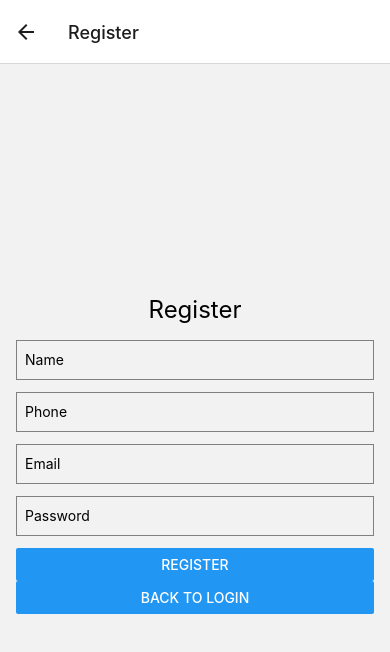
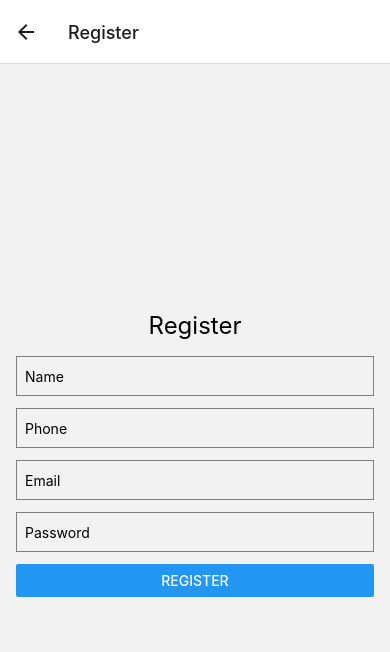
Before and after one commit to ThomasRask123/INNT, a React Native app in the folder GK2/: screen /Register in a window 390 px wide. Shown: the top 652 px of the page. Built offline with nearby package versions, Linux system fonts and the light colour scheme.

Commit message:
My tasks virker lidt

```diff
--- a/GK2/screens/RegisterScreen.js
+++ b/GK2/screens/RegisterScreen.js
@@ -1,6 +1,6 @@
 import React, { useState } from 'react';
 import { View, Text, TextInput, Button, StyleSheet } from 'react-native';
-import { getAuth, createUserWithEmailAndPassword } from 'firebase/auth';
+import { getAuth, createUserWithEmailAndPassword, updateProfile } from 'firebase/auth';
 import { useNavigation } from '@react-navigation/native';
 
 const RegisterScreen = () => {
@@ -20,7 +20,17 @@ const RegisterScreen = () => {
         console.log('User registered:', user);
         console.log('Name:', name);
         console.log('Phone:', phone);
-        navigation.navigate('Login');
+
+        // Update displayName
+        updateProfile(user, {
+          displayName: name,
+        }).then(() => {
+          console.log('Display name set:', name);
+          navigation.navigate('Login');
+        }).catch((error) => {
+          console.error('Error setting display name:', error);
+          setError(error.message);
+        });
       })
       .catch((error) => {
         console.error('Error registering:', error);
@@ -49,6 +59,7 @@ const RegisterScreen = () => {
         placeholder="Email"
         value={email}
         onChangeText={setEmail}
+        keyboardType="email-address"
       />
       <TextInput
         style={styles.input}
@@ -58,10 +69,6 @@ const RegisterScreen = () => {
         secureTextEntry
       />
       <Button title="Register" onPress={handleRegister} />
-      <Button
-        title="Back to Login"
-        onPress={() => navigation.navigate('Login')}
-      />
     </View>
   );
 };
```
